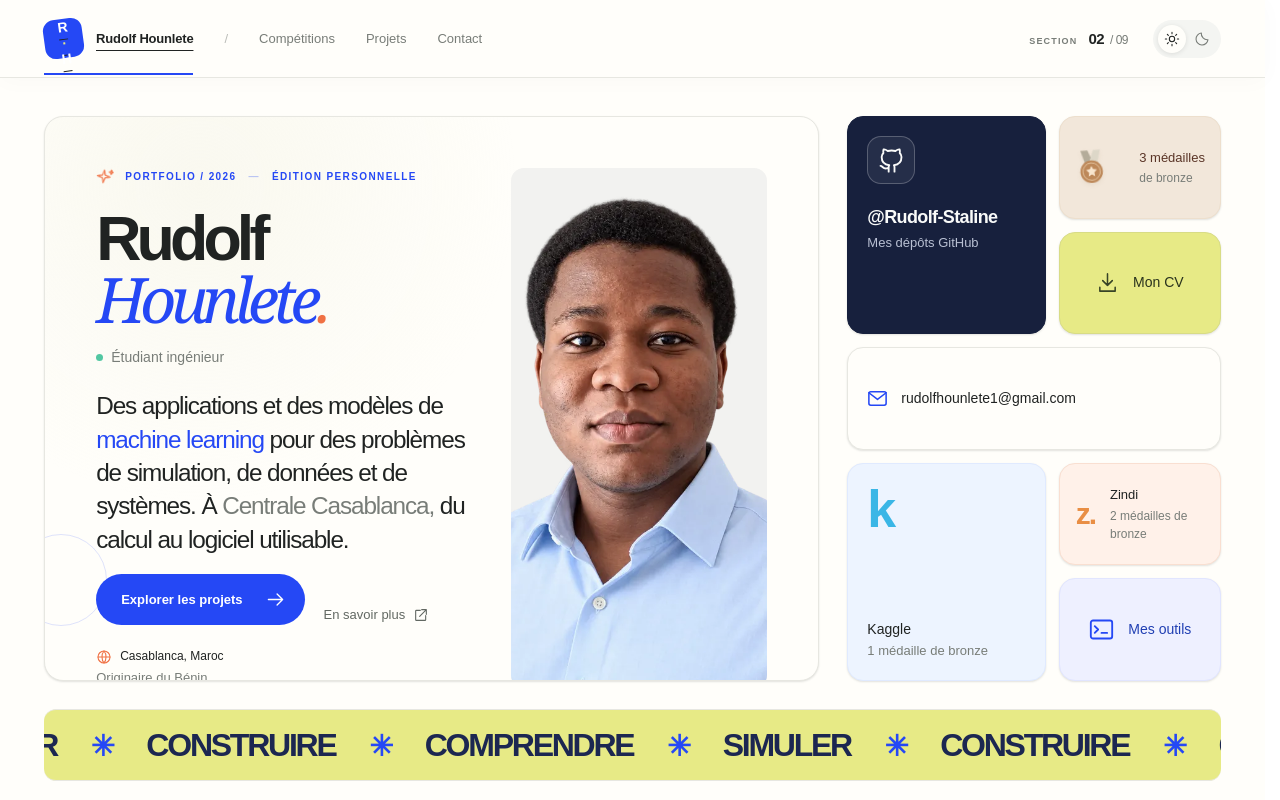
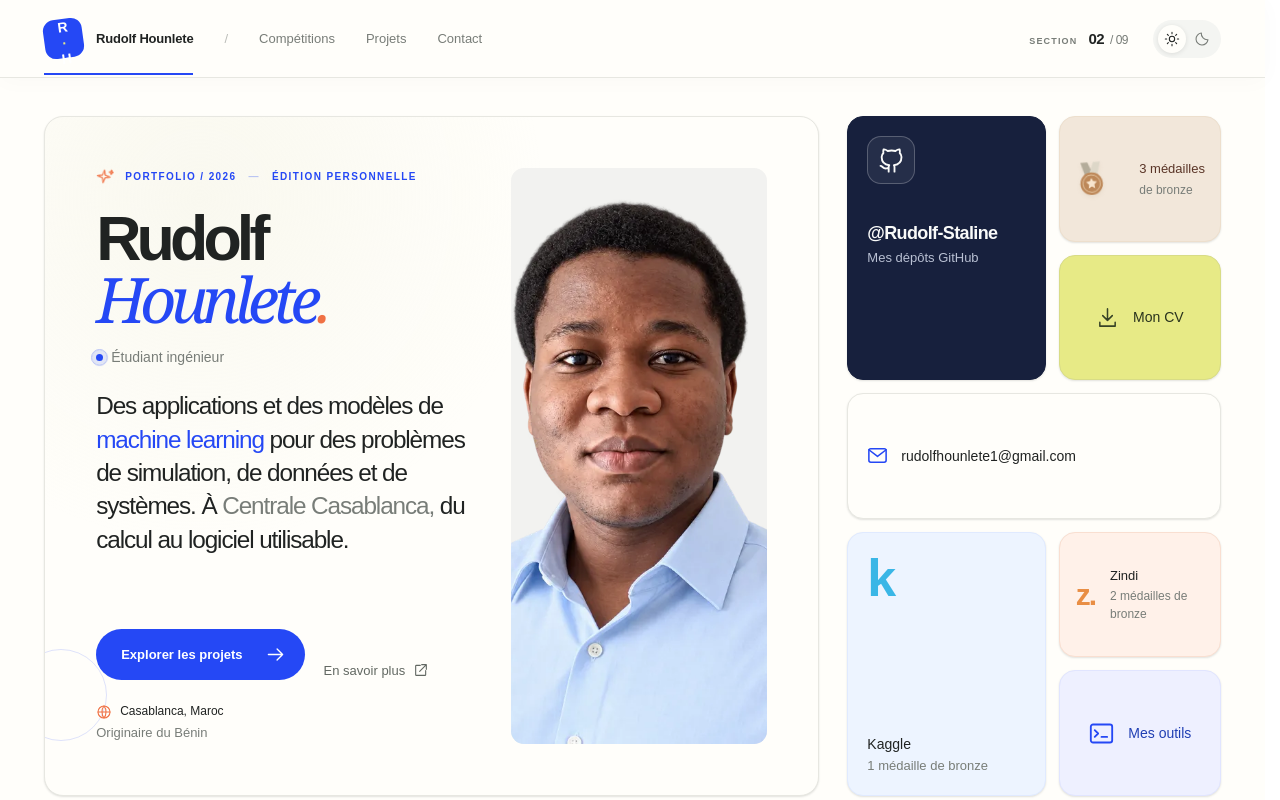
Before and after one commit to Rudolf-Staline/Portfolio, a React (Vite) app: page / in a window 1280 px wide. Shown: the top 800 px of the page. Built offline with nearby package versions, Linux system fonts and the light colour scheme.

Commit message:
Refine laptop hero geometry, selected navigation and subtle presence indicator

```diff
--- a/src/kinetic-atelier.css
+++ b/src/kinetic-atelier.css
@@ -504,3 +504,19 @@ html { scroll-behavior:smooth; }
   .contact-card {background:white!important;color:black!important;border-color:#aaa;}
   .contact-card h2,.contact-card h2 em,.contact-card .contact-address {color:black;}
 }
+
+/* Final geometry corrections at common laptop heights. */
+@media (min-width:1151px) {
+  .profile-panel,.links-panel {height:clamp(680px,79dvh,790px);}
+}
+.top-links a[aria-current] {text-decoration:none;}
+.status-dot {
+  position:relative;background:var(--electric);
+  box-shadow:0 0 0 4px color-mix(in srgb,var(--electric) 12%,transparent);
+}
+.status-dot:after {
+  content:'';position:absolute;inset:-5px;border:1px solid var(--electric);
+  border-radius:50%;opacity:0;animation:status-ping 3.2s ease-out infinite;
+}
+@keyframes status-ping {0%{opacity:.55;transform:scale(.6)}70%,100%{opacity:0;transform:scale(1.7)}}
+@media(prefers-reduced-motion:reduce) {.status-dot:after{animation:none;}}
```
